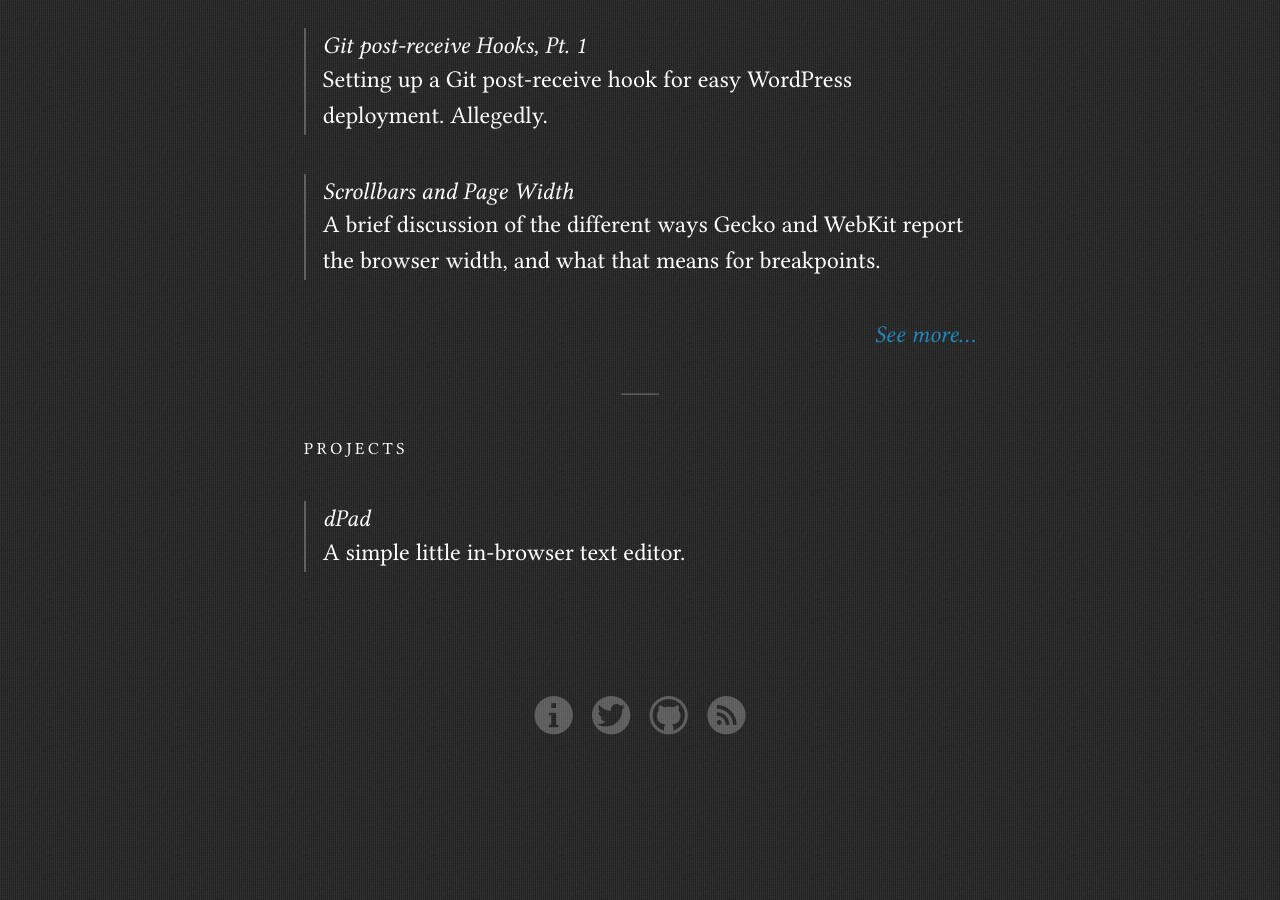
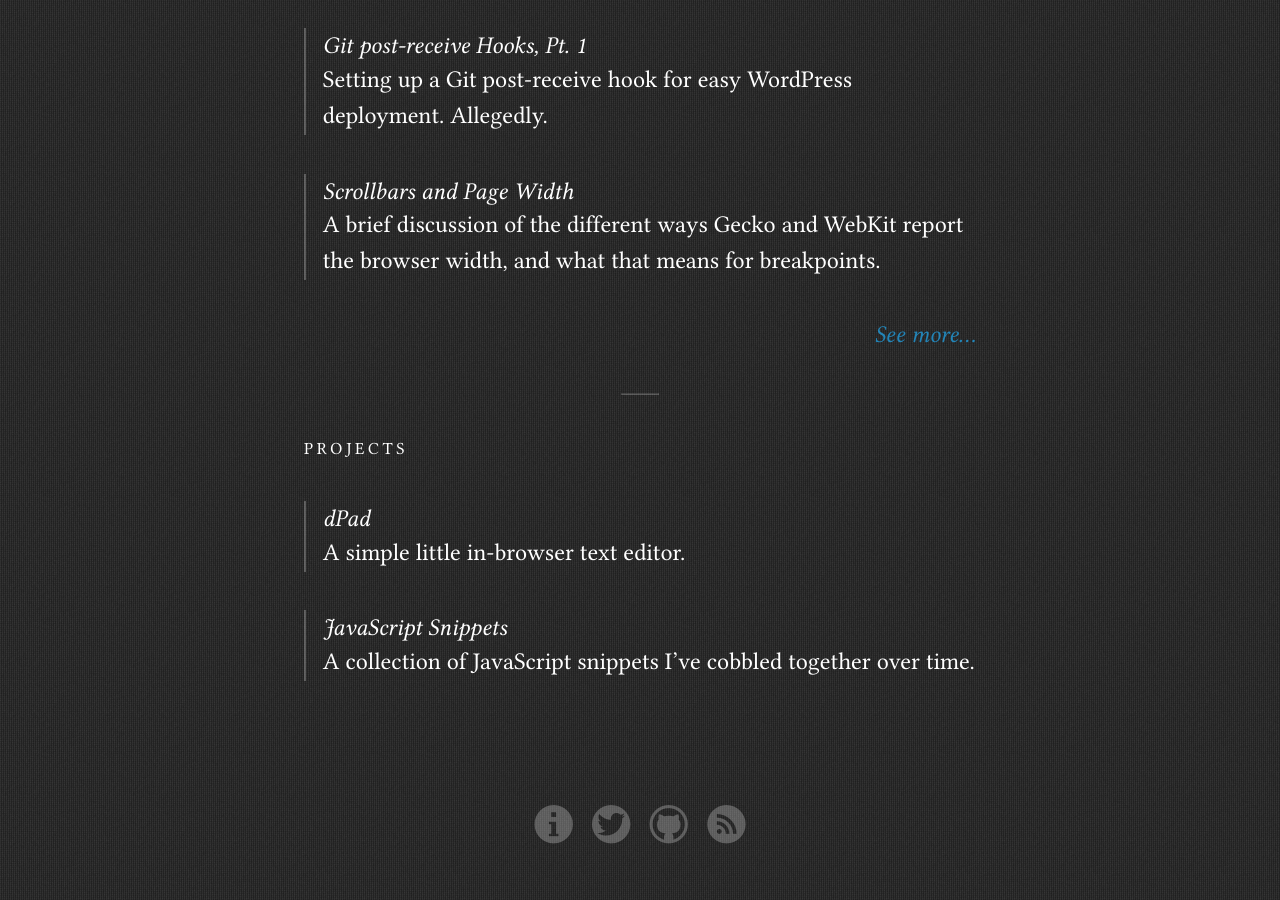
Before and after one commit to dmrutherford/dmrutherford.github.io, a Jekyll site: the page built from index.html, in a window 1280 px wide and 900 px high, scrolled down 602 px. Built offline with Jekyll 4.4.1, drawn with Linux system fonts in a browser that asks for light colours; before the commit the page ends 1393 px from its top, so only the background shows below that.

Commit message:
Added javascript-snippets to projects

```diff
--- a/_includes/projects.html
+++ b/_includes/projects.html
@@ -5,3 +5,11 @@
 	<p>A simple little in-browser text editor.</p>
 
 </a>
+
+<a class="post-link" href="http://github.com/dmrutherford/javascript-snippets/">
+
+	<h3 class="post-link-title">JavaScript Snippets</h3>
+
+	<p>A collection of JavaScript snippets I&rsquo;ve cobbled together over time.</p>
+
+</a>
```
